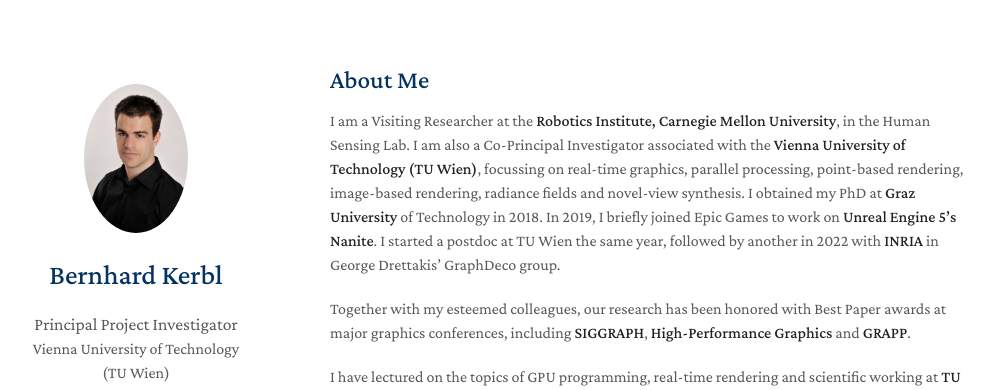
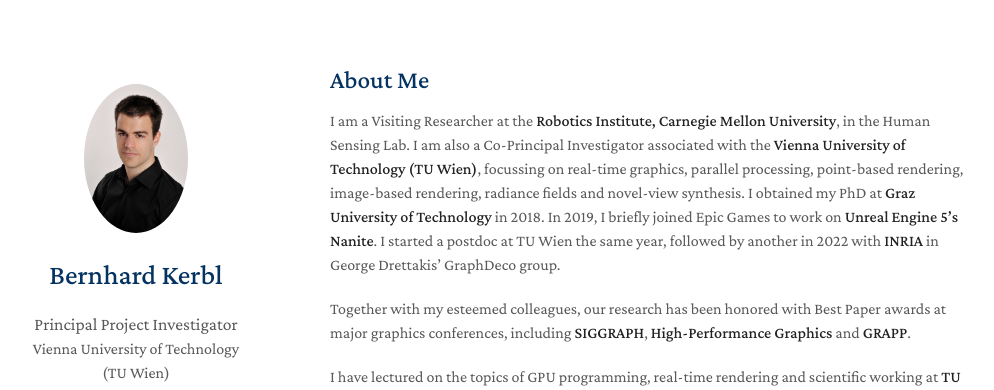
Before and after one commit to Snosixtyboo/snosixtyboo.github.io, a Jekyll site: the page built from index.md, in a window 1280 px wide and 900 px high. Shown: the top 390 px of the window, without its empty margins (140-1134 px from the left). Built offline with Jekyll 4.4.1, drawn with Linux system fonts in a browser that asks for light colours; nearby versions of some CDN libraries; a style sheet for code colours, icons or effects is not loaded; our own code applies the rules of GitHub Pages for plain Markdown files.

Commit message:
Modded bio

```diff
--- a/index.md
+++ b/index.md
@@ -4,7 +4,7 @@
 
 ## About Me
 
-I am a Visiting Researcher at the **Robotics Institute, Carnegie Mellon University**, in the Human Sensing Lab. I am also a Co-Principal Investigator associated with the **Vienna University of Technology (TU Wien)**, focussing on real-time graphics, parallel processing, point-based rendering, image-based rendering, radiance fields and novel-view synthesis. I obtained my PhD at **Graz University** of Technology in 2018. In 2019, I briefly joined Epic Games to work on **Unreal Engine 5's Nanite**. I started a postdoc at TU Wien the same year, followed by another in 2022 with **INRIA** in George Drettakis' GraphDeco group.
+I am a Visiting Researcher at the **Robotics Institute, Carnegie Mellon University**, in the Human Sensing Lab. I am also a Co-Principal Investigator associated with the **Vienna University of Technology (TU Wien)**, focussing on real-time graphics, parallel processing, point-based rendering, image-based rendering, radiance fields and novel-view synthesis. I obtained my PhD at **Graz University of Technology** in 2018. In 2019, I briefly joined Epic Games to work on **Unreal Engine 5's Nanite**. I started a postdoc at TU Wien the same year, followed by another in 2022 with **INRIA** in George Drettakis' GraphDeco group.
 
 Together with my esteemed colleagues, our research has been honored with Best Paper awards at major graphics conferences, including **SIGGRAPH**, **High-Performance Graphics** and **GRAPP**.
 
```
